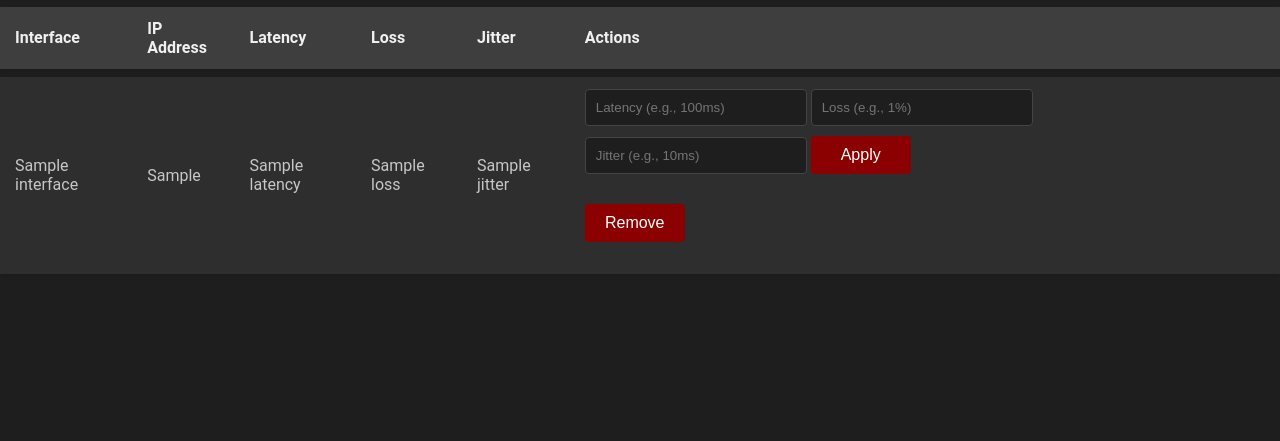
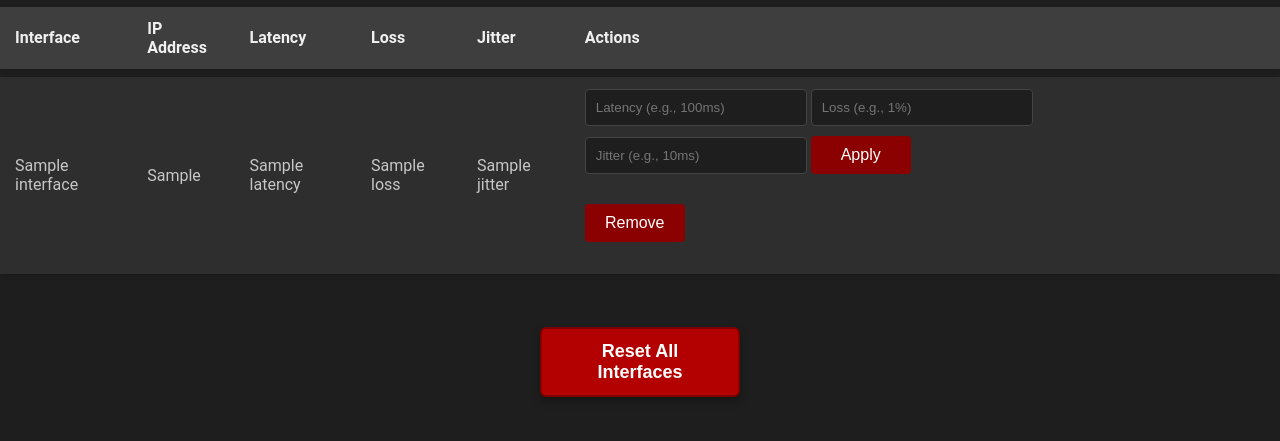
Before and after one commit to hyyperlite/hyyperwan, a Flask app: template templates/index.html in a window 1280 px wide. Shown: the part 82-523 px from the top of the page. Run offline with Flask 3, Linux system fonts and the light colour scheme; the template is opened without the code that fills it: most values are stand-ins (such as "Sample title", 1, 10 or a date in 2020).

Commit message:
add reset all button

```diff
--- a/app.py
+++ b/app.py
@@ -305,6 +305,32 @@ def remove():
         flash(f"An unexpected error occurred: {str(e)}", "error")
         return redirect(url_for('index'))
 
+@app.route('/reset_all', methods=['POST'], endpoint='reset_all_interfaces')
+def reset_all():
+    try:
+        # Get all interfaces and remove degradations for each
+        interfaces = list_interfaces()
+        reset_count = 0
+
+        for interface_info in interfaces:
+            try:
+                interface_name = interface_info['name']
+                remove_degradations(interface_name)
+                reset_count += 1
+            except Exception as e:
+                logging.error(f"Failed to reset interface {interface_info['name']}: {str(e)}")
+
+        if reset_count > 0:
+            flash(f"Successfully reset network conditions on {reset_count} interfaces", "success")
+        else:
+            flash("No interfaces were reset", "info")
+
+        return redirect(url_for('index'))
+    except Exception as e:
+        logging.error(f"Error in reset_all route: {str(e)}")
+        flash(f"An unexpected error occurred: {str(e)}", "error")
+        return redirect(url_for('index'))
+
 if __name__ == '__main__':
     host = os.getenv('FLASK_RUN_HOST', '0.0.0.0')
 
--- a/static/style.css
+++ b/static/style.css
@@ -131,3 +131,33 @@ td form button {
     color: #fff;
     border-left: 5px solid #0078ff;
 }
+
+/* Reset All button styles */
+.reset-all-container {
+    text-align: center;
+    margin: 30px 0;
+    padding: 15px;
+}
+
+.reset-all-button {
+    width: 200px;
+    padding: 12px 20px;
+    background-color: #b30000; /* Darker red than regular buttons */
+    color: white;
+    font-size: 18px;
+    font-weight: bold;
+    border: 2px solid #800000;
+    border-radius: 6px;
+    cursor: pointer;
+    box-shadow: 0 4px 8px rgba(0, 0, 0, 0.3);
+    transition: background-color 0.3s, transform 0.2s;
+}
+
+.reset-all-button:hover {
+    background-color: #cc0000;
+    transform: translateY(-2px);
+}
+
+.reset-all-button:active {
+    transform: translateY(1px);
+}
--- a/templates/index.html
+++ b/templates/index.html
@@ -56,5 +56,12 @@
             {% endfor %}
         </tbody>
     </table>
+
+    <!-- Reset All button -->
+    <div class="reset-all-container">
+        <form action="{{ url_for('reset_all_interfaces') }}" method="post">
+            <button type="submit" class="reset-all-button">Reset All Interfaces</button>
+        </form>
+    </div>
 </body>
 </html>
```
